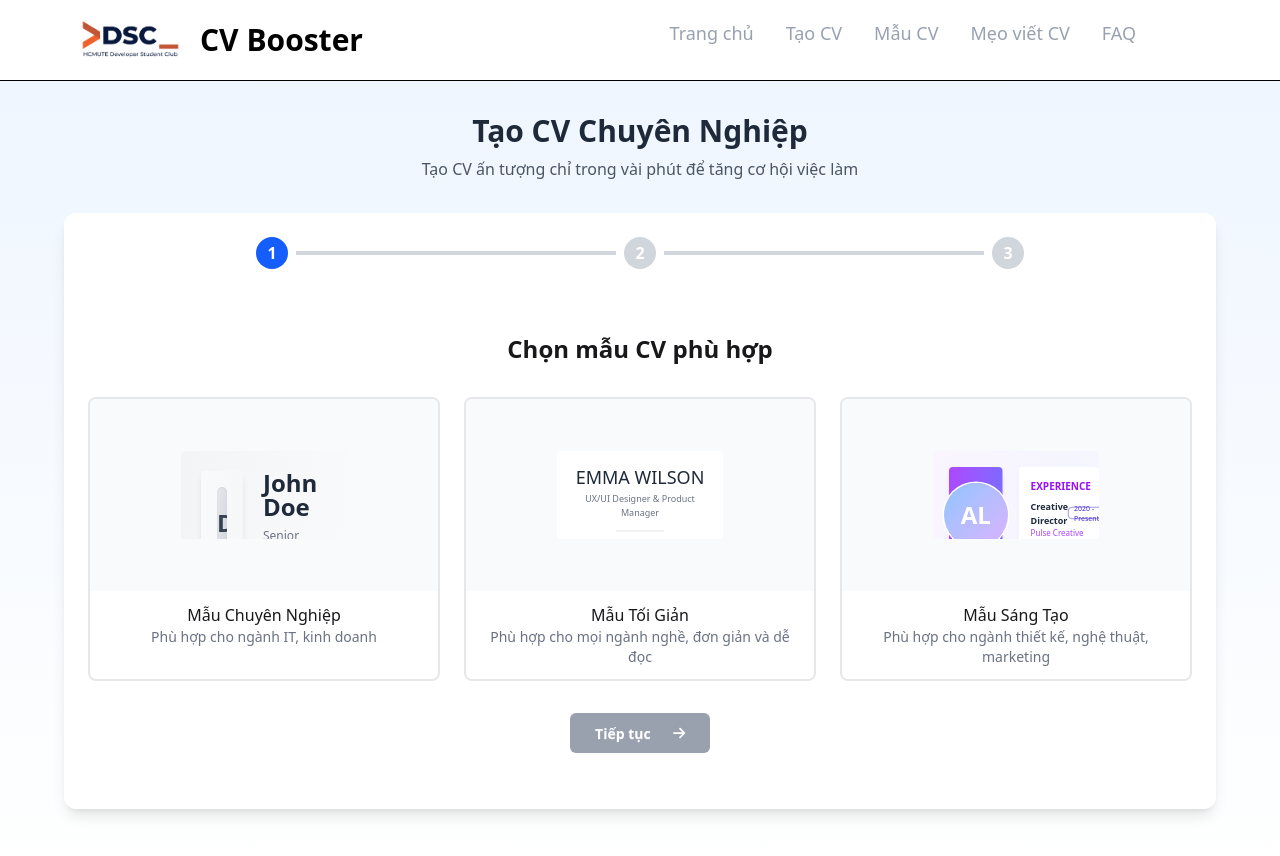
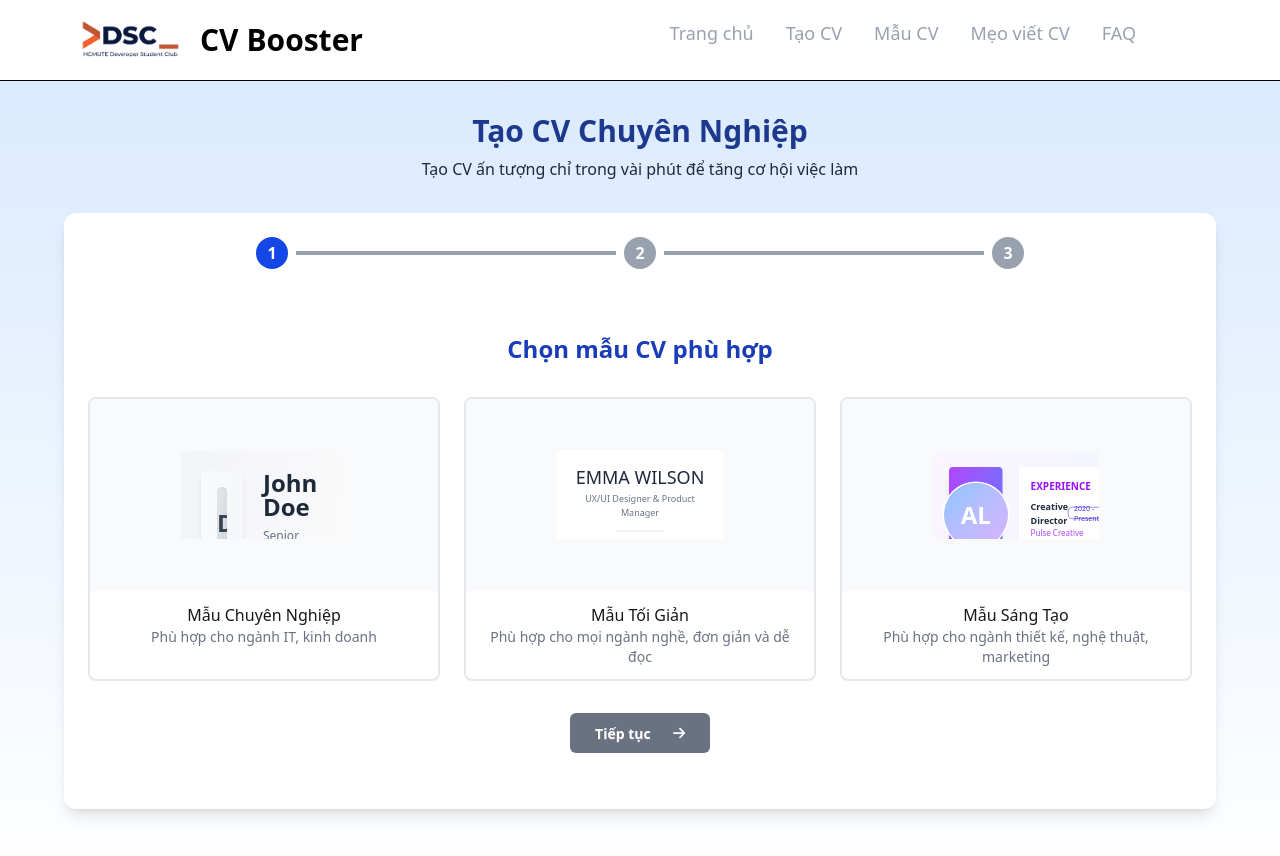
Before and after one commit to hcmute-dsc/Web-CV-boots-AI-fe, a React (Vite) app: page /cvgenerate in a window 1280 px wide. Shown: the top 856 px of the page. Built offline with nearby package versions, Linux system fonts and the light colour scheme.

Commit message:
change color text tittle in cv generate

```diff
--- a/src/pages/CVGenerate.tsx
+++ b/src/pages/CVGenerate.tsx
@@ -38,7 +38,7 @@ const CVGenerate = () => {
       case 1:
         return (
           <div className="py-8">
-            <h2 className="text-2xl font-bold text-center mb-8">
+            <h2 className="text-2xl font-bold text-center mb-8 text-blue-800">
               Chọn mẫu CV phù hợp
             </h2>
             <TemplateSelector
@@ -48,7 +48,7 @@ const CVGenerate = () => {
             />
             <div className="flex justify-center">
               <button
-                className="btn bg-blue-600 hover:bg-blue-700 text-white px-6 py-2 rounded-md flex items-center space-x-2 disabled:bg-gray-400 disabled:cursor-not-allowed"
+                className="btn bg-blue-700 hover:bg-blue-800 text-white px-6 py-2 rounded-md flex items-center space-x-2 disabled:bg-gray-500 disabled:cursor-not-allowed"
                 onClick={goToNextStep}
                 disabled={!selectedTemplate}
               >
@@ -61,12 +61,12 @@ const CVGenerate = () => {
       case 2:
         return (
           <div className="py-8">
-            <h2 className="text-2xl font-bold text-center mb-8">
+            <h2 className="text-2xl font-bold text-center mb-8 text-blue-800">
               Nhập thông tin CV
             </h2>
             <div className="flex justify-end mb-4">
               <button
-                className="text-blue-600 hover:text-blue-800 text-sm font-medium"
+                className="text-blue-700 hover:text-blue-900 text-sm font-medium"
                 onClick={applyExampleData}
               >
                 Điền dữ liệu mẫu
@@ -78,17 +78,17 @@ const CVGenerate = () => {
             </div>
             <div className="flex justify-between mt-8">
               <button
-                className="btn bg-gray-200 hover:bg-gray-300 text-gray-700 px-6 py-2 rounded-md"
+                className="btn bg-gray-300 hover:bg-gray-400 text-gray-800 px-6 py-2 rounded-md"
                 onClick={goToPreviousStep}
               >
                 Quay lại
               </button>
               <div className="space-x-4">
-                <button className="btn bg-blue-50 hover:bg-blue-100 text-blue-600 px-6 py-2 rounded-md flex items-center">
+                <button className="btn bg-blue-200 hover:bg-blue-300 text-blue-800 px-6 py-2 rounded-md flex items-center">
                   <FontAwesomeIcon icon={faEye} className="mr-2" />
                   <span>Xem trước</span>
                 </button>
-                <button className="btn bg-green-600 hover:bg-green-700 text-white px-6 py-2 rounded-md flex items-center">
+                <button className="btn bg-green-700 hover:bg-green-800 text-white px-6 py-2 rounded-md flex items-center">
                   <FontAwesomeIcon icon={faDownload} className="mr-2" />
                   <span>Tải xuống PDF</span>
                 </button>
@@ -102,14 +102,14 @@ const CVGenerate = () => {
   };
 
   return (
-    <div className="min-h-screen bg-gradient-to-b from-blue-50 to-white">
+    <div className="min-h-screen bg-gradient-to-b from-blue-100 to-white">
       <div className="container mx-auto px-4">
         <div className="max-w-6xl mx-auto">
           <div className="py-8">
-            <h1 className="text-3xl font-bold text-center text-gray-800 mb-2">
+            <h1 className="text-3xl font-bold text-center text-blue-900 mb-2">
               Tạo CV Chuyên Nghiệp
             </h1>
-            <p className="text-center text-gray-600 mb-8">
+            <p className="text-center text-gray-800 mb-8">
               Tạo CV ấn tượng chỉ trong vài phút để tăng cơ hội việc làm
             </p>
 
@@ -118,31 +118,31 @@ const CVGenerate = () => {
                 <div className="flex items-center w-full max-w-3xl">
                   <div
                     className={`flex items-center justify-center w-8 h-8 rounded-full ${
-                      step >= 1 ? "bg-blue-600" : "bg-gray-300"
+                      step >= 1 ? "bg-blue-700" : "bg-gray-400"
                     } text-white font-bold`}
                   >
                     1
                   </div>
                   <div
                     className={`flex-1 h-1 mx-2 ${
-                      step >= 2 ? "bg-blue-600" : "bg-gray-300"
+                      step >= 2 ? "bg-blue-700" : "bg-gray-400"
                     }`}
                   ></div>
                   <div
                     className={`flex items-center justify-center w-8 h-8 rounded-full ${
-                      step >= 2 ? "bg-blue-600" : "bg-gray-300"
+                      step >= 2 ? "bg-blue-700" : "bg-gray-400"
                     } text-white font-bold`}
                   >
                     2
                   </div>
                   <div
                     className={`flex-1 h-1 mx-2 ${
-                      step >= 3 ? "bg-blue-600" : "bg-gray-300"
+                      step >= 3 ? "bg-blue-700" : "bg-gray-400"
                     }`}
                   ></div>
                   <div
                     className={`flex items-center justify-center w-8 h-8 rounded-full ${
-                      step >= 3 ? "bg-blue-600" : "bg-gray-300"
+                      step >= 3 ? "bg-blue-700" : "bg-gray-400"
                     } text-white font-bold`}
                   >
                     3
```
